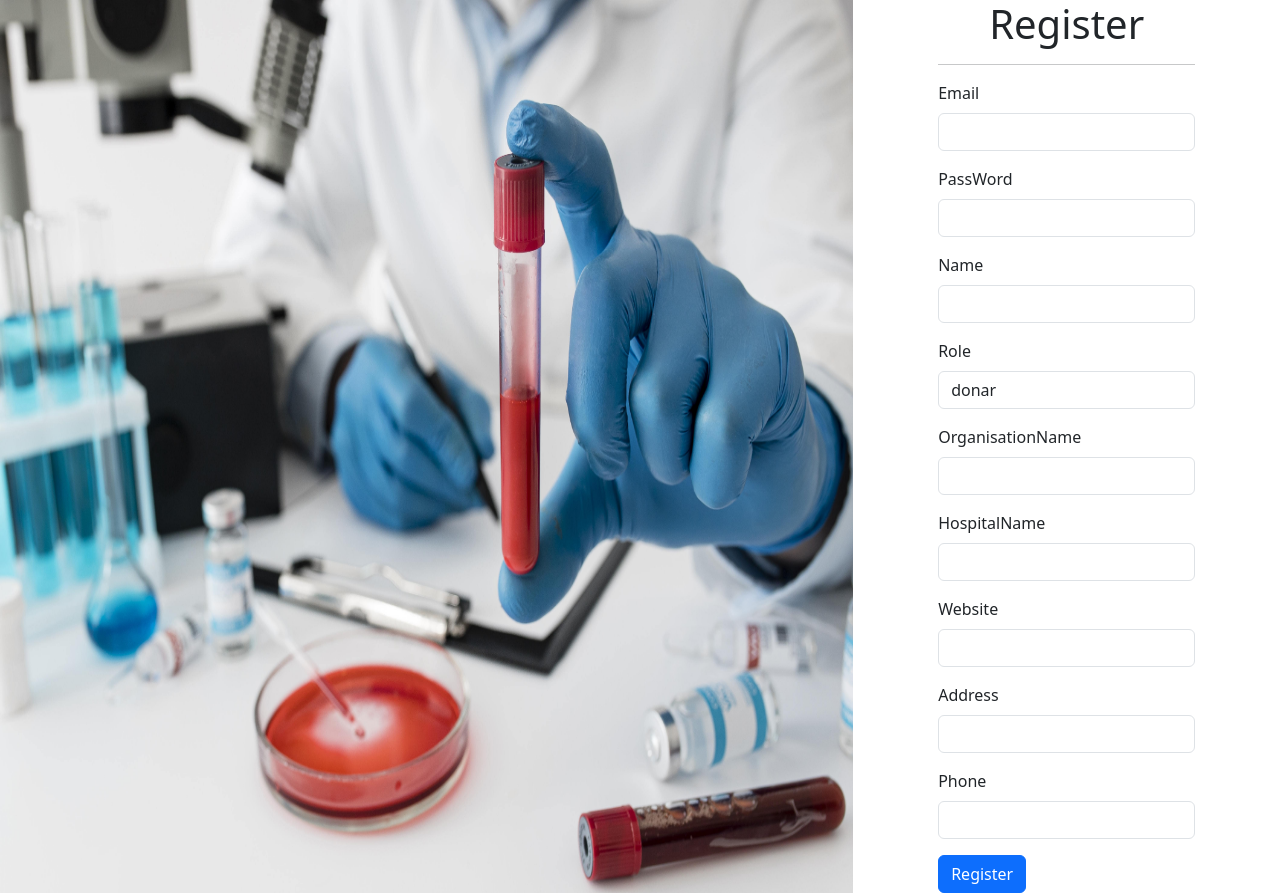
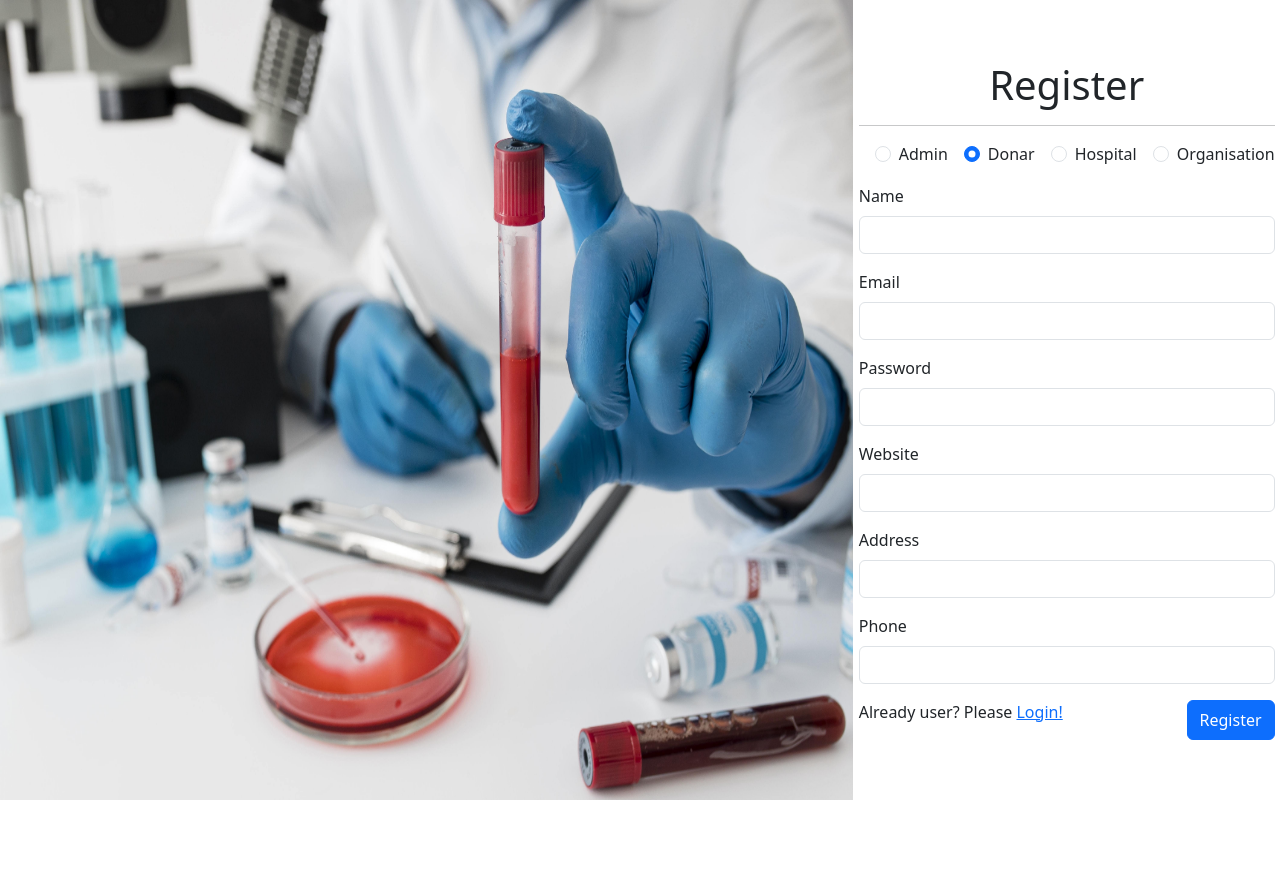
Before and after one commit to konlin008/Blood-Bank-App, a React (Create React App) app in the folder client/: page /register in a window 1280 px wide. After the commit the page ends 800 px from the top, so only its background shows below. Built offline with nearby package versions, Linux system fonts and the light colour scheme.

Commit message:
Auth Service Functions

```diff
--- a/client/public/index.html
+++ b/client/public/index.html
@@ -9,7 +9,7 @@
       name="description"
       content="Web site created using create-react-app"
     />
-    <link rel="apple-touch-icon" href="%PUBLIC_URL%/logo192.png" />
+
     <!--
       manifest.json provides metadata used when your web app is installed on a
       user's mobile device or desktop. See https://developers.google.com/web/fundamentals/web-app-manifest/
--- a/client/src/App.js
+++ b/client/src/App.js
@@ -10,6 +10,11 @@ function App() {
         <Route path="/" element={<HomePages />} />
         <Route path="/login" element={<Loggin />} />
         <Route path="/register" element={<Register />} />
+        {/* Example of adding a splat route (wildcard route) */}
+        <Route
+          path="/*"
+          future={{ v7_relativeSplatPath: true }} // Enable the flag here
+        />
       </Routes>
     </div>
   );
--- a/client/src/components/shared/Form/Form.js
+++ b/client/src/components/shared/Form/Form.js
@@ -1,5 +1,8 @@
 import React, { useState } from "react";
 import InputType from "./InputType";
+import { Link } from "react-router-dom";
+import { handleLogin, handleRegister } from "../../../services/authService";
+
 const Form = ({ formType, submitBtn, formTitle }) => {
   const [email, setEmail] = useState("");
   const [password, setPassword] = useState("");
@@ -12,29 +15,109 @@ const Form = ({ formType, submitBtn, formTitle }) => {
   const [phone, setPhone] = useState("");
   return (
     <div>
-      <form>
+      <form
+        onSubmit={(e) => {
+          if (formType === "login")
+            return handleLogin(e, email, password, role);
+          else if (formType === "register")
+            return handleRegister(
+              e,
+              name,
+              role,
+              email,
+              password,
+              organisationName,
+              hospitalName,
+              website,
+              address,
+              phone
+            );
+        }}
+      >
         <h1 className="text-center">{formTitle}</h1>
         <hr />
+        <div className="d-flex mb-3">
+          <div className="form-check ms-3">
+            <input
+              type="radio"
+              className="form-check-input"
+              name="role"
+              id="adminRadio"
+              value="admin"
+              onChange={(e) => setRole(e.target.value)}
+              checked={role === "admin"}
+            />
+            <label htmlFor="adminRadio" className="form-check-label">
+              Admin
+            </label>
+          </div>
+          <div className="form-check ms-3">
+            <input
+              type="radio"
+              className="form-check-input"
+              name="role"
+              id="donarRadio"
+              value="donar"
+              onChange={(e) => setRole(e.target.value)}
+              checked={role === "donar"}
+            />
+            <label htmlFor="donarRadio" className="form-check-label">
+              Donar
+            </label>
+          </div>
+          <div className="form-check ms-3">
+            <input
+              type="radio"
+              className="form-check-input"
+              name="role"
+              id="hospitalRadio"
+              value="hospital"
+              onChange={(e) => setRole(e.target.value)}
+              checked={role === "hospital"}
+            />
+            <label htmlFor="hospitalRadio" className="form-check-label">
+              Hospital
+            </label>
+          </div>
+          <div className="form-check ms-3">
+            <input
+              type="radio"
+              className="form-check-input"
+              name="role"
+              id="organisationRadio"
+              value="organisation"
+              onChange={(e) => setRole(e.target.value)}
+              checked={role === "organisation"}
+            />
+            <label htmlFor="organisationRadio" className="form-check-label">
+              Organisation
+            </label>
+          </div>
+        </div>
+
         {(() => {
           switch (true) {
             case formType === "login": {
               return (
                 <>
                   <InputType
-                    LabelText={"Email"}
-                    LableFor={"forEmail"}
-                    inputType={"email"}
-                    name={"email"}
+                    LabelText="Email"
+                    LabelFor="forEmail"
+                    inputType="email"
+                    name="email"
                     value={email}
                     onChange={(e) => setEmail(e.target.value)}
+                    autocomplete="email"
                   />
+
                   <InputType
-                    LabelText={"PassWord"}
-                    LableFor={"forPassWord"}
-                    inputType={"password"}
-                    name={"password"}
+                    LabelText="Password"
+                    LabelFor="forPassword"
+                    inputType="password"
+                    name="password"
                     value={password}
                     onChange={(e) => setPassword(e.target.value)}
+                    autocomplete="current-password"
                   />
                 </>
               );
@@ -42,53 +125,56 @@ const Form = ({ formType, submitBtn, formTitle }) => {
             case formType === "register": {
               return (
                 <>
-                  <InputType
-                    LabelText={"Email"}
-                    LableFor={"forEmail"}
-                    inputType={"email"}
-                    name={"email"}
-                    value={email}
-                    onChange={(e) => setEmail(e.target.value)}
-                  />
-                  <InputType
-                    LabelText={"PassWord"}
-                    LableFor={"forPassWord"}
-                    inputType={"password"}
-                    name={"password"}
-                    value={password}
-                    onChange={(e) => setPassword(e.target.value)}
-                  />
+                  {(role === "admin" || role === "donar") && (
                     <InputType
                       LabelText={"Name"}
                       LableFor={"forName"}
                       inputType={"text"}
                       name={"name"}
                       value={name}
+                      autocomplete="email"
                       onChange={(e) => setName(e.target.value)}
                     />
+                  )}
+                  {role === "organisation" && (
                     <InputType
-                    LabelText={"Role"}
-                    LableFor={"forRole"}
-                    inputType={"text"}
-                    name={"role"}
-                    value={role}
-                    onChange={(e) => setRole(e.target.value)}
-                  />
-                  <InputType
-                    LabelText={"OrganisationName"}
-                    LableFor={"forOrganisationName"}
-                    inputType={"text"}
-                    name={"organisationName"}
+                      LabelText="Organisation Name"
+                      LableFor="forOrganisationName"
+                      inputType="text"
+                      name="organisationName"
                       value={organisationName}
                       onChange={(e) => setOrganisationName(e.target.value)}
                     />
+                  )}
+
+                  {role === "hospital" && (
                     <InputType
-                    LabelText={"HospitalName"}
+                      LabelText={"Hospital Name"}
                       LableFor={"forHospitalName"}
                       inputType={"text"}
                       name={"hospitalName"}
                       value={hospitalName}
                       onChange={(e) => setHospitalName(e.target.value)}
+                    />
+                  )}
+                  <InputType
+                    LabelText="Email"
+                    LabelFor="forEmail"
+                    inputType="email"
+                    name="email"
+                    value={email}
+                    onChange={(e) => setEmail(e.target.value)}
+                    autocomplete="email"
+                  />
+
+                  <InputType
+                    LabelText="Password"
+                    LabelFor="forPassword"
+                    inputType="password"
+                    name="password"
+                    value={password}
+                    onChange={(e) => setPassword(e.target.value)}
+                    autocomplete="current-password"
                   />
                   <InputType
                     LabelText={"Website"}
@@ -121,80 +207,18 @@ const Form = ({ formType, submitBtn, formTitle }) => {
               return null;
           }
         })()}
-        {/* <InputType
-          LabelText={"Email"}
-          LableFor={"forEmail"}
-          inputType={"email"}
-          name={"email"}
-          value={email}
-          onChange={(e) => setEmail(e.target.value)}
-        />
-        <InputType
-          LabelText={"PassWord"}
-          LableFor={"forPassWord"}
-          inputType={"passWord"}
-          name={"passWord"}
-          value={password}
-          onChange={(e) => setPassword(e.target.value)}
-        />
-        <InputType
-          LabelText={"Name"}
-          LableFor={"forName"}
-          inputType={"text"}
-          name={"name"}
-          value={name}
-          onChange={(e) => setName(e.target.value)}
-        />
-        <InputType
-          LabelText={"Role"}
-          LableFor={"forRole"}
-          inputType={"text"}
-          name={"role"}
-          value={role}
-          onChange={(e) => setRole(e.target.value)}
-        />
-        <InputType
-          LabelText={"OrganisationName"}
-          LableFor={"forOrganisationName"}
-          inputType={"text"}
-          name={"organisationName"}
-          value={organisationName}
-          onChange={(e) => setOrganisationName(e.target.value)}
-        />
-        <InputType
-          LabelText={"HospitalName"}
-          LableFor={"forHospitalName"}
-          inputType={"text"}
-          name={"hospitalName"}
-          value={hospitalName}
-          onChange={(e) => setHospitalName(e.target.value)}
-        />
-        <InputType
-          LabelText={"Website"}
-          LableFor={"forWebsite"}
-          inputType={"text"}
-          name={"website"}
-          value={website}
-          onChange={(e) => setWebsite(e.target.value)}
-        />
-        <InputType
-          LabelText={"Address"}
-          LableFor={"forAddress"}
-          inputType={"text"}
-          name={"address"}
-          value={address}
-          onChange={(e) => setAddress(e.target.value)}
-        />
-        <InputType
-          LabelText={"Phone"}
-          LableFor={"forPhone"}
-          inputType={"text"}
-          name={"phone"}
-          value={phone}
-          onChange={(e) => setPhone(e.target.value)}
-        /> */}
-        <div className="d-felx">
-          <button class="btn btn-primary" type="submit">
+
+        <div className="d-flex flex-row justify-content-between">
+          {formType === "login" ? (
+            <p>
+              Not registered yet? Register <Link to="/register"> Here!</Link>
+            </p>
+          ) : (
+            <p>
+              Already user? Please <Link to="/login"> Login!</Link>
+            </p>
+          )}
+          <button className="btn btn-primary" type="submit">
             {submitBtn}
           </button>
         </div>
--- a/client/src/components/shared/Form/InputType.js
+++ b/client/src/components/shared/Form/InputType.js
@@ -2,16 +2,16 @@ import React from "react";
 
 const InputType = ({
   LabelText,
-  LableFor,
+  LabelFor,
   inputType,
   value,
   onChange,
   name,
+  autocomplete,
 }) => {
   return (
-    <>
     <div className="mb-3">
-        <label htmlFor={LableFor} className="form-label">
+      <label htmlFor={LabelFor} className="form-label">
         {LabelText}
       </label>
       <input
@@ -20,9 +20,10 @@ const InputType = ({
         name={name}
         value={value}
         onChange={onChange}
+        id={LabelFor}
+        autoComplete={autocomplete}
       />
     </div>
-    </>
   );
 };
 
--- a/client/src/pages/auth/Loggin.js
+++ b/client/src/pages/auth/Loggin.js
@@ -9,11 +9,7 @@ const Loggin = () => {
           <img src="./assets/images/banner1.jpg" alt="loginImage"></img>
         </div>
         <div className="col-md-4 form-container">
-          <Form
-            formTitle={"Login Page"}
-            submitBtn={"Login"}
-            formType={"login"}
-          />
+          <Form formTitle={"Login "} submitBtn={"Login"} formType={"login"} />
         </div>
       </div>
     </>
--- /dev/null
+++ b/client/src/services/authService.js
@@ -0,0 +1,43 @@
+export const handleLogin = (e, email, password, role) => {
+  e.preventDefault();
+  try {
+    if (!role || !email || !password) {
+      return alert("Please Provide All Feilds");
+    }
+    console.log("Login", e, email, password, role);
+  } catch (error) {
+    console.log(error);
+  }
+};
+
+export const handleRegister = (
+  e,
+  name,
+  role,
+  email,
+  password,
+  organisationName,
+  hospitalName,
+  website,
+  address,
+  phone
+) => {
+  e.preventDefault();
+  try {
+    console.log(
+      "Register ->",
+      e,
+      name,
+      role,
+      email,
+      password,
+      organisationName,
+      hospitalName,
+      website,
+      address,
+      phone
+    );
+  } catch (error) {
+    console.log(error);
+  }
+};
```
Also changed, not shown: client/public/manifest.json, client/src/logo.svg (deleted), 1 other file (tests, documents, lock files or other folders). Lines whose indentation alone changed are shown as unchanged.
